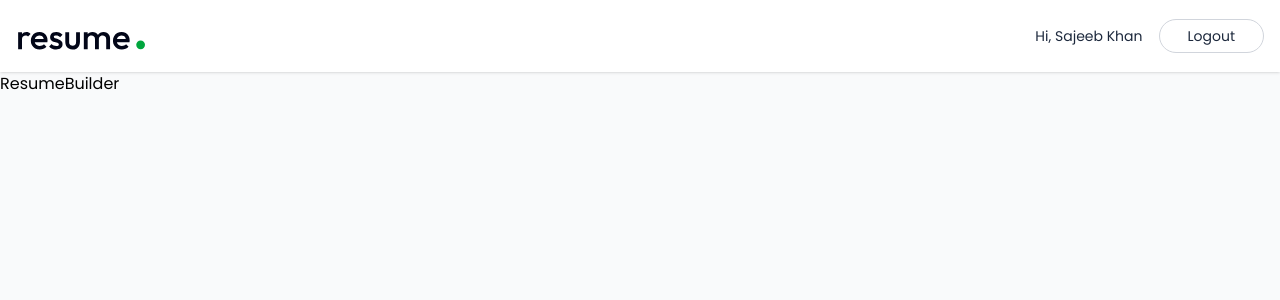
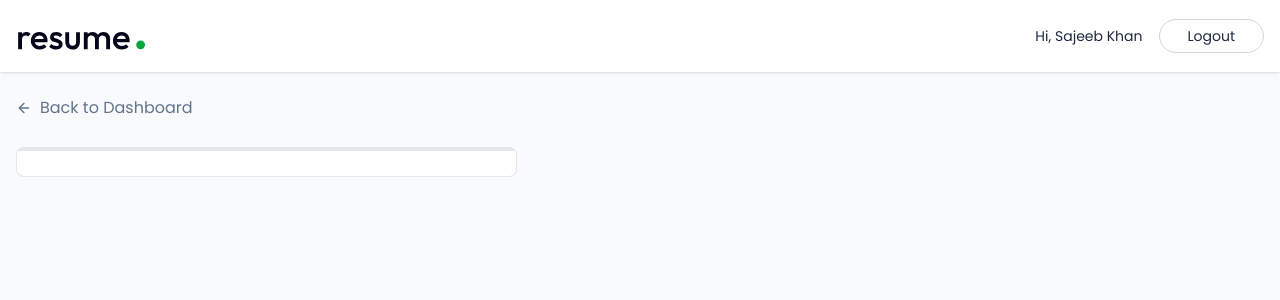
Before and after one commit to sojibkhan567/resume-builder-app, a React (Vite) app in the folder frontend/: page /app/builder/1 in a window 1280 px wide. Shown: the top 300 px of the page. Built offline with nearby package versions, Linux system fonts and the light colour scheme.

Commit message:
f-04: builder page design

```diff
--- a/frontend/src/App.jsx
+++ b/frontend/src/App.jsx
@@ -14,7 +14,7 @@ function App() {
 
         <Route path="app" element={<Layout />}>
           <Route index element={<Dashboard />} />
-          <Route path="builder/:id" element={<ResumeBuilder />} />
+          <Route path="builder/:resumeId" element={<ResumeBuilder />} />
         </Route>
 
         <Route path="login" element={<Login />} />
--- a/frontend/src/pages/ResumeBuilder.jsx
+++ b/frontend/src/pages/ResumeBuilder.jsx
@@ -1,9 +1,74 @@
-import React from 'react'
+import React, { useEffect, useState } from "react";
+import { Link, useParams } from "react-router-dom";
+import { dummyResumeData } from "../assets/assets";
+import { ArrowLeftIcon, Briefcase, FileText, FolderIcon, GraduationCap, Sparkles, User } from "lucide-react";
 
 const ResumeBuilder = () => {
+  const { resumeId } = useParams();
+
+  const [resumeData, setResumeData] = useState({
+    _id: " ",
+    title: "",
+    personal_info: {},
+    professional_summary: "",
+    experience: [],
+    education: [],
+    project: [],
+    skills: [],
+    template: "classic",
+    accent_color: "#3B82F6",
+    public: false,
+  });
+
+  // load existing resume data from backend
+  const loadExistingResume = async () => {
+    const resume = dummyResumeData.find((resume) => resume._id === resumeId);
+    if (resume) {
+      setResumeData(resume);
+      document.title = resume.title;
+    }
+  };
+
+  const [activeSectionIndex, setActiveSectionIndex] = useState(0);
+  const [removeBackground, setremoveBackground] = useState(false);
+
+  const sections = [
+    { id: "personal", name: "Personal Info", icon: User },
+    { id: "summary", name: "Summary", icon: FileText },
+    { id: "experience", name: "Experience", icon: Briefcase },
+    { id: "education", name: "Education", icon: GraduationCap },
+    { id: "projects", name: "Projects", icon: FolderIcon },
+    { id: "skills", name: "Skills", icon: Sparkles },
+  ];
+  const activeSection = sections[activeSectionIndex]
+
+  useEffect(() => {
+    loadExistingResume();
+  }, []);
+
   return (
-    <div>ResumeBuilder</div>
-  )
-}
+    <>
+      <div className="max-w-7xl mx-auto px-4 py-6">
+        <Link to={'/app'} className="inline-flex gap-2 items-center text-slate-500 hover:text-slate-700 transition-all">
+          <ArrowLeftIcon className="size-4" /> Back to Dashboard
+        </Link>
+      </div>
+      <div className="max-w-7xl mx-auto px-4 pb-8">
+        <div className="grid lg:grid-cols-12 gap-8">
+          {/* Left Panel - Form */}
+          <div className="relative lg:col-span-5 rounded-lg overflow-hidden">
+            <div className="bg-white rounded-lg shadow-sm border border-gray-200 p-6 pt-1">
+              {/* Progress bar using active section index */}
+              <hr className="absolute top-0 left-0 right-0 border-2 border-gray-200"/>
+              <hr className="absolute top-0 left-0 h-1 bg-linear-to-r from-green-500 to-green-600 border-none transition-all duration-2000" style={{ width: `${activeSectionIndex * 100 / (sections.length - 1)}%` }}/>
+            </div>
+          </div>
 
-export default ResumeBuilder
+          {/* Right Panel - Preview */}
+        </div>
+      </div>
+    </>
+  );
+};
+
+export default ResumeBuilder;
```
